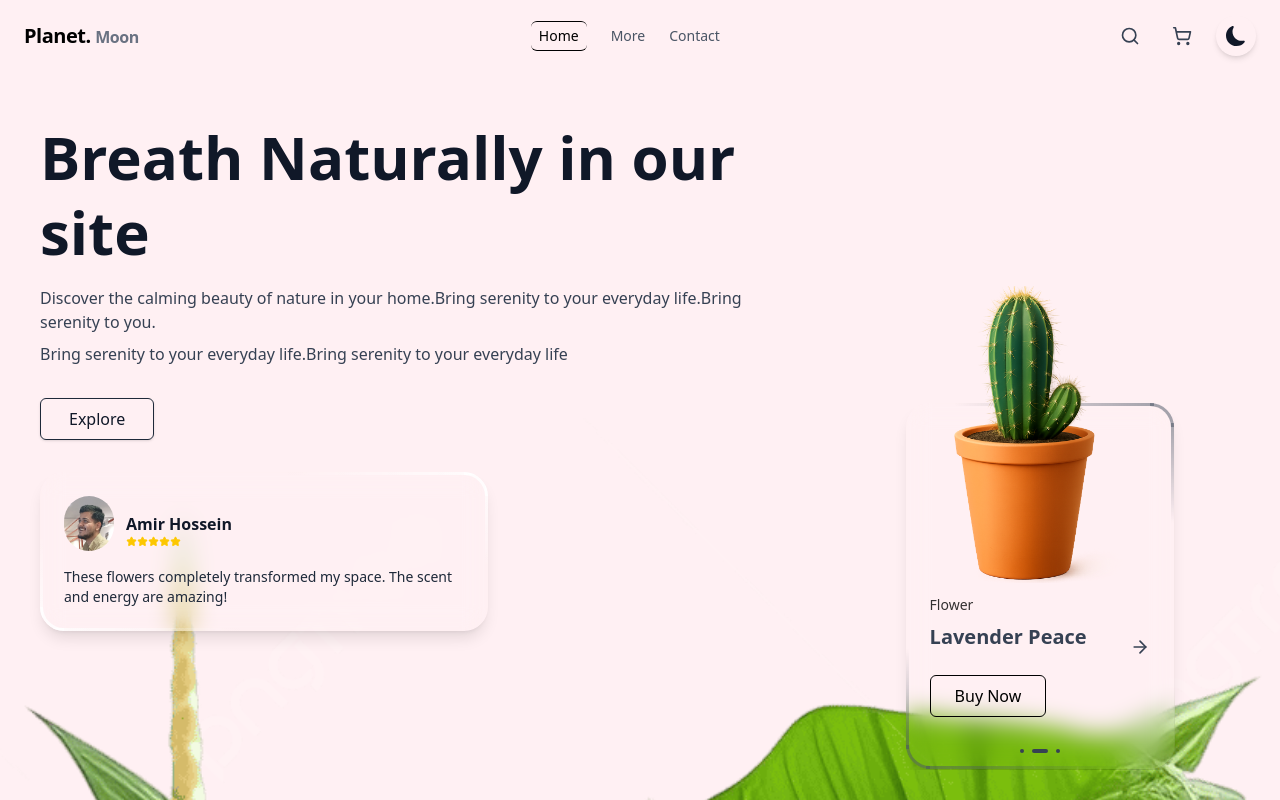
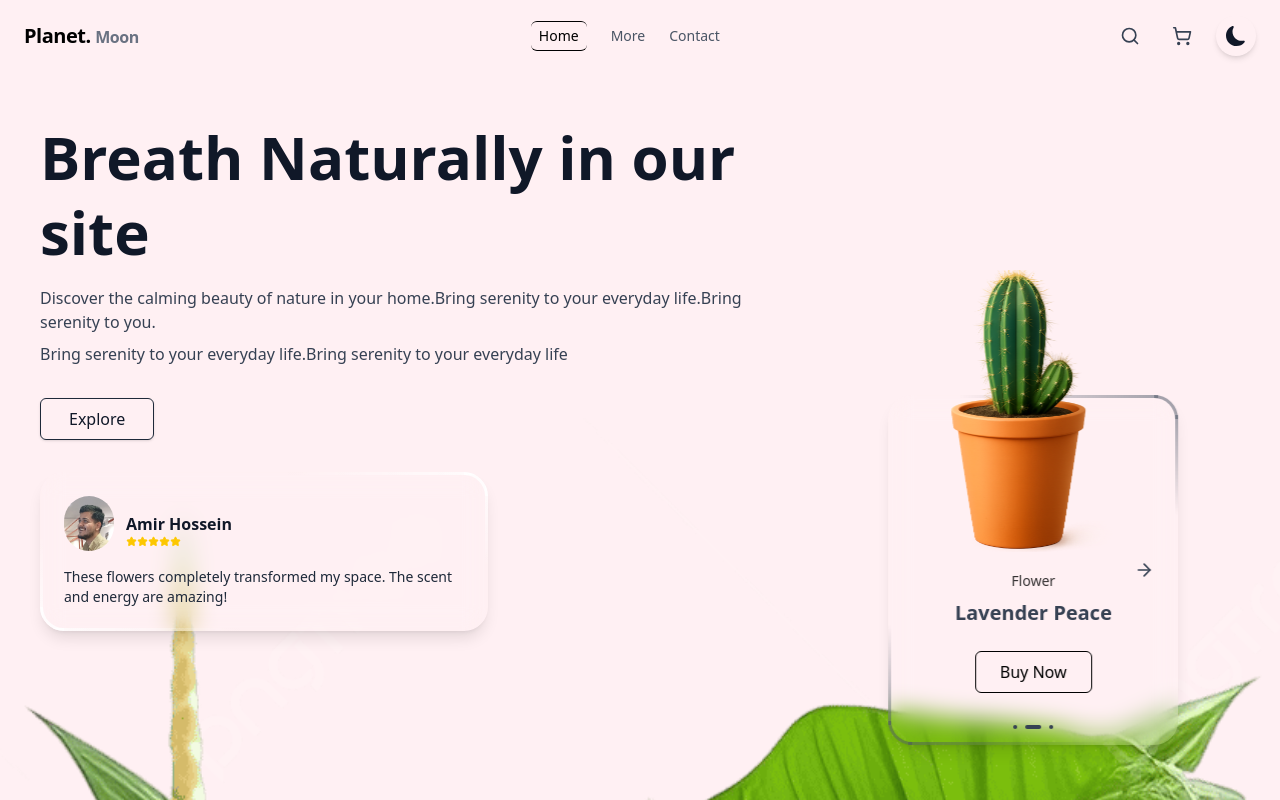
Before and after one commit to masoumeh-rezaei/Plant-Shop, a Next.js app: page / in a window 1280 px wide. Shown: the top 800 px of the page. Built offline with nearby package versions, Linux system fonts and the light colour scheme.

Commit message:
update the carousel version 2.35

```diff
--- a/components/Carousel.tsx
+++ b/components/Carousel.tsx
@@ -87,60 +87,55 @@ export default function Carousel() {
   );
 
   return (
-      <div className="relative w-full mx-auto px-4 py-10  min-h-screen flex items-center justify-center">
+      <div className="relative w-full mx-auto px-4 py-10 min-h-screen flex items-center justify-center">
         <div className="relative w-full max-w-sm mx-auto">
           <div ref={sliderRef} className="keen-slider h-[500px]">
             {slides.map((slide: Slide, idx: number) => (
                 <div
                     key={idx}
-                    className="keen-slider__slide flex justify-center p-4"
+                    className="keen-slider__slide flex justify-center items-center p-4"
                 >
-                  <div className="flex flex-col items-center">
-                    {/* Image positioned on top with negative margin */}
-                    <div className="w-2/3 h-auto z-20 ">
+                  <div className="relative w-full h-[450px]">
+                    <div className="absolute -top-7 left-1/2 -translate-x-1/2 w-2/3 h-auto z-20">
                       <Image
                           src={slide.image}
                           alt={slide.title}
                           width={400}
                           height={400}
-                          className="w-full h-auto object-cover rounded-[2rem] -mb-45"
+                          className="w-full h-auto object-cover rounded-[2rem]"
                       />
                     </div>
 
-                    {/* The new Glass Card Container with decorative borders */}
-                    <div className="relative w-[80%] p-6 pt-48 pb-4
+                    <div className="absolute bottom-0 left-1/2 -translate-x-1/2 w-[90%] p-6 pt-44 pb-4
                             bg-transparent backdrop-blur-md rounded-3xl shadow-lg dark:text-white text-black">
-
 
                       <button
                           onClick={() => keenSliderInstanceRef.current?.next()}
-                          className="absolute top-2/3 right-4 -translate-y-1/2 p-2 rounded-full  transition-colors z-30"
+                          className="absolute top-1/2 right-4 -translate-y-1/2 p-2 rounded-full transition-colors z-30"
                       >
                         <ArrowRight className="dark:text-white text-gray-700 w-5 h-5" />
                       </button>
 
-                      {/* Decorative lines and corners from the TransparentCard */}
-                      <span className="absolute bottom-5 left-0 w-[3px] h-[100px] bg-gradient-to-t dark:from-white/80 from-gray-600/50  to-transparent pointer-events-none" />
-                      <span className="absolute bottom-0 left-5 h-[3px] w-[200px] bg-gradient-to-r dark:from-white/80 from-gray-600/50  to-transparent pointer-events-none" />
-                      <span className="absolute bottom-0 left-0 w-[24px] h-[24px] rounded-bl-3xl border-l-[3px] border-b-[3px] border-gray-600/50  dark:border-white/80 pointer-events-none" />
-                      <span className="absolute top-5 right-0 w-[3px] h-[100px] bg-gradient-to-b dark:from-white/80 from-gray-600/50  to-transparent pointer-events-none" />
+                      <span className="absolute bottom-5 left-0 w-[3px] h-[100px] bg-gradient-to-t dark:from-white/80 from-gray-600/50 to-transparent pointer-events-none" />
+                      <span className="absolute bottom-0 left-5 h-[3px] w-[200px] bg-gradient-to-r dark:from-white/80 from-gray-600/50 to-transparent pointer-events-none" />
+                      <span className="absolute bottom-0 left-0 w-[24px] h-[24px] rounded-bl-3xl border-l-[3px] border-b-[3px] border-gray-600/50 dark:border-white/80 pointer-events-none" />
+                      <span className="absolute top-5 right-0 w-[3px] h-[100px] bg-gradient-to-b dark:from-white/80 from-gray-600/50 to-transparent pointer-events-none" />
                       <span className="absolute top-0 right-5 w-[200px] h-[3px] bg-gradient-to-l dark:from-white/80 from-gray-600/50 to-transparent pointer-events-none" />
                       <span className="absolute top-0 right-0 w-[24px] h-[24px] rounded-tr-3xl border-r-[3px] border-t-[3px] dark:border-white/80 border-gray-600/50 pointer-events-none" />
 
-                      {/* Content inside the card */}
-                      <div className="relative z-20 w-full">
+                      <div className="relative z-20 w-full text-center">
+                        {/* THE FIX IS HERE */}
                         <p className="text-sm opacity-80 font-light mb-2">
                           {slide.type}
                         </p>
                         <h2 className="text-xl font-bold mb-6 text-gray-700 dark:text-gray-100">
                           {slide.title}
                         </h2>
-                        <button className="px-6 py-2 border dark:border-white/20 hover:bg-black/10   rounded-md dark:hover:bg-white/10 transition-colors duration-300">
+                        <button className="px-6 py-2 border dark:border-white/20 hover:bg-black/10 rounded-md dark:hover:bg-white/10 transition-colors duration-300">
                           Buy Now
                         </button>
                       </div>
 
-                      {/* Dots for navigation */}
                       {loaded && keenSliderInstanceRef.current && (
                           <div className="flex justify-center mt-8 space-x-2">
                             {[
@@ -153,7 +148,7 @@ export default function Carousel() {
                                         keenSliderInstanceRef.current?.moveToIdx(idx);
                                       }}
                                       className={`h-1 rounded-full transition-all duration-300 ${
-                                          currentSlide === idx ? "dark:bg-white  bg-gray-700 w-4" : "dark:bg-white/40 bg-gray-700 w-1"
+                                          currentSlide === idx ? "dark:bg-white bg-gray-700 w-4" : "dark:bg-white/40 bg-gray-700 w-1"
                                       }`}
                                   ></button>
                               );
--- a/components/glow.css
+++ /dev/null
@@ -1,20 +0,0 @@
-/* styles/glow.css */
-
-
-/* 🔥 انیمیشن حرکت گرادیانت */
-@keyframes gradient-move {
-    0% {
-        background-position: 0% 50%;
-    }
-    50% {
-        background-position: 100% 50%;
-    }
-    100% {
-        background-position: 0% 50%;
-    }
-}
-
-.animate-gradient-move {
-    animation: gradient-move 4s ease infinite;
-    background-size: 200% 200%;
-}
```
Also changed, not shown: 1 other file (tests, documents, lock files or other folders).
